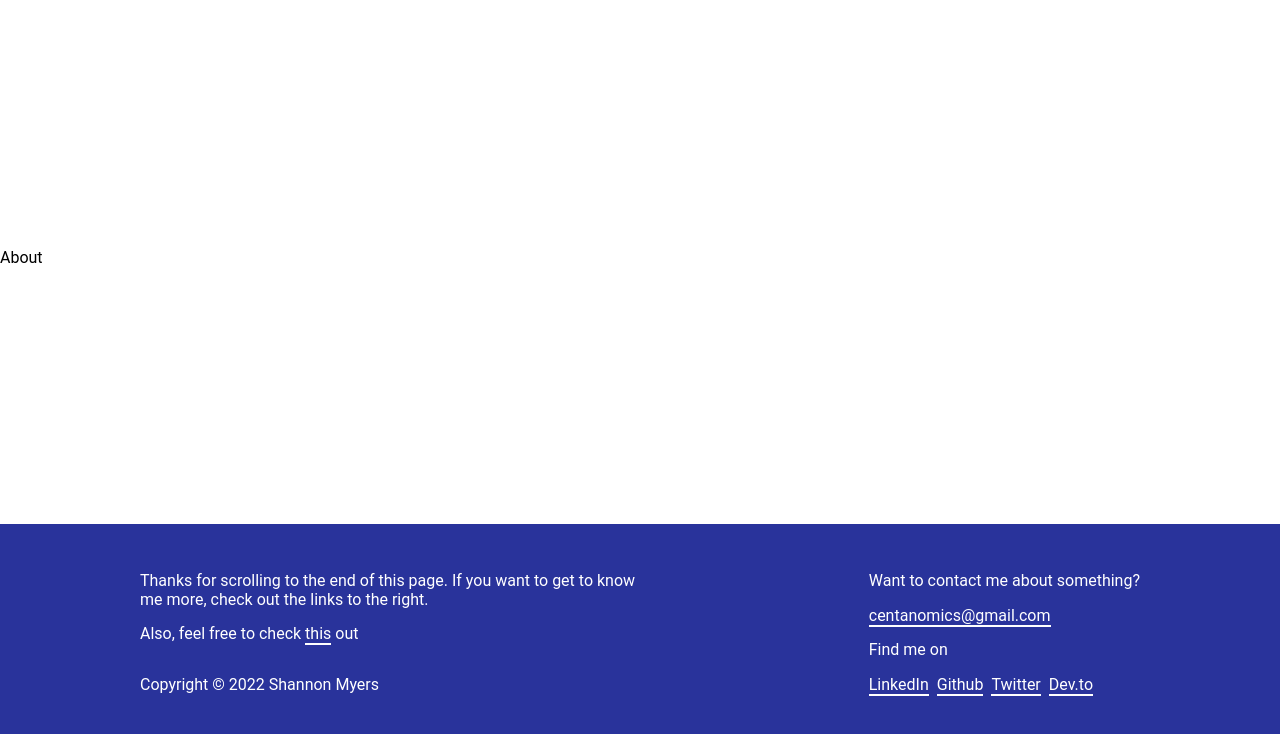
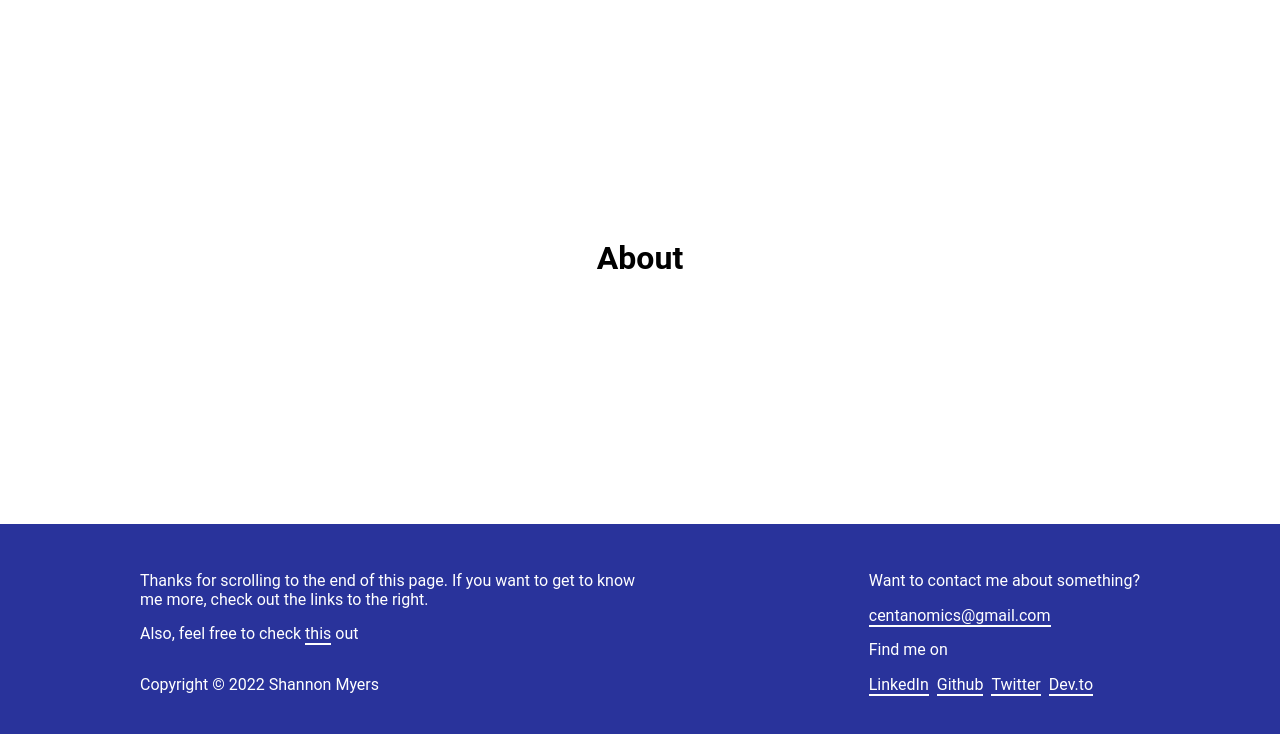
Before and after one commit to centanomics/portfolio, a Gatsby site: page /about in a window 1280 px wide. Shown: the part 78-812 px from the top of the page. Built offline with nearby package versions, Linux system fonts and the light colour scheme; Gatsby itself is replaced by a stand-in of ours.

Commit message:
setup about page formatting

```diff
--- a/src/pages/about.js
+++ b/src/pages/about.js
@@ -16,7 +16,9 @@ const AboutPage = () => {
         title="Portfolio"
         description="Learn more about Centanomics and his interests professionally and personally here."
       />
-      About
+      <section className="frame">
+        <h1>About</h1>
+      </section>
     </Layout>
   );
 };
```
